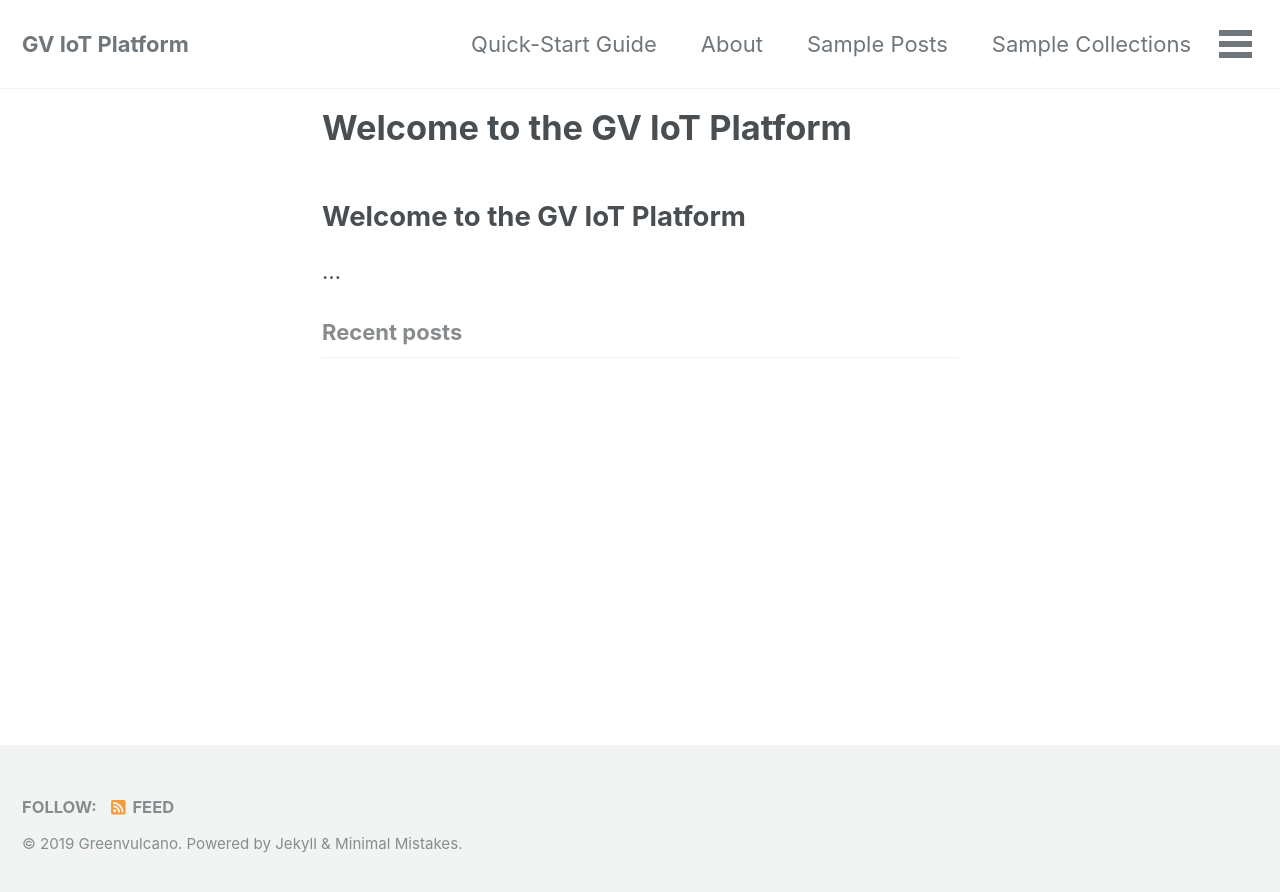
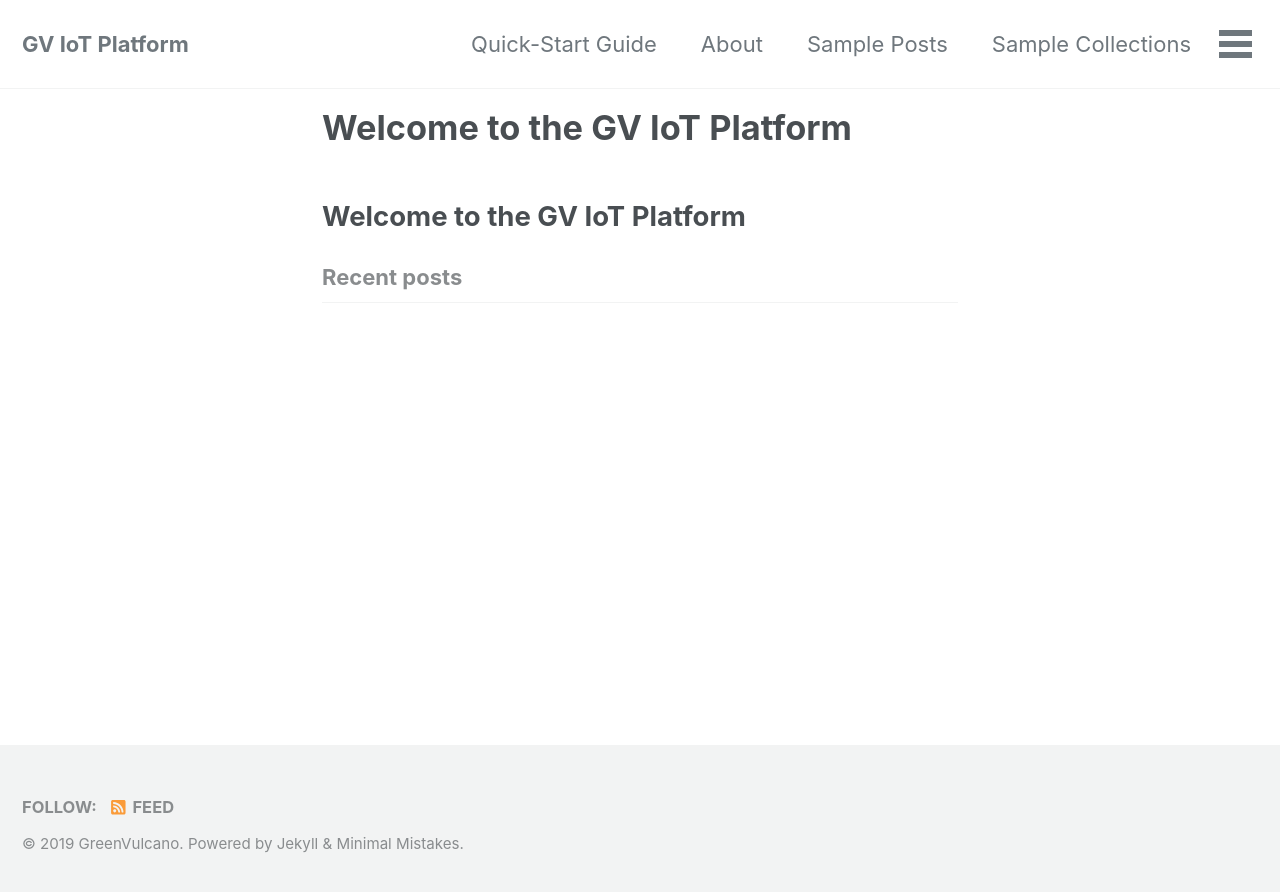
Before and after one commit to lbochicchio/gviot-documentation, a Jekyll site: the page built from index.md, in a window 1280 px wide. Shown: the top 892 px of the page. Built offline with Jekyll 4.4.1, drawn with Linux system fonts in a browser that asks for light colours; cached includes are drawn as plain includes; our own code applies the rules of GitHub Pages for plain Markdown files; the list of posts is cut into pages by our own code.

Commit message:
Still playing with Jekyll

```diff
--- a/_config.yml
+++ b/_config.yml
@@ -18,7 +18,7 @@ minimal_mistakes_skin    : "default" # "air", "aqua", "contrast", "dark", "dirt"
 locale                   : "en-US"
 title                    : "GV IoT Platform"
 title_separator          : "-"
-name                     : "Greenvulcano"
+name                     : "GreenVulcano"
 description              : "GV IoT Platform."
 url                      : # the base hostname & protocol for your site e.g. "https://mmistakes.github.io"
 baseurl                  : # the subpath of your site, e.g. "/blog"
@@ -182,7 +182,6 @@ exclude:
   - Rakefile
   - README
   - tmp
-  - /docs # ignore Minimal Mistakes /docs
   - /test # ignore Minimal Mistakes /test
 keep_files:
   - .git
--- a/index.md
+++ b/index.md
@@ -1,3 +1 @@
 ## Welcome to the GV IoT Platform
-
-...
```
